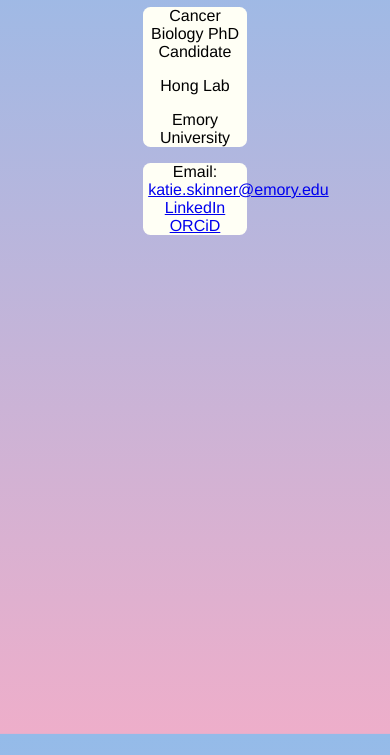
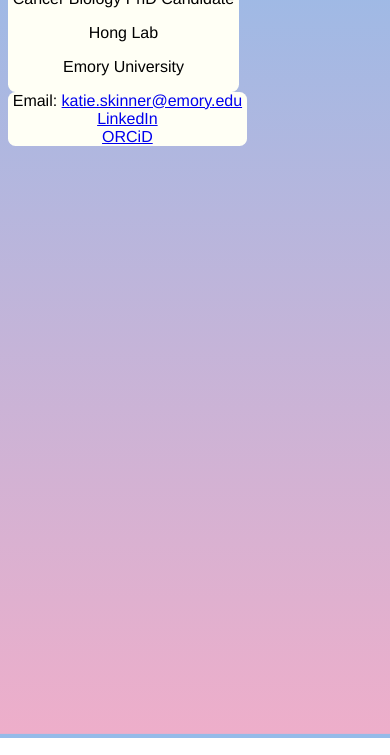
Before and after one commit to katieskinner98/katieskinner98.github.io, a plain HTML site: page index.html in a window 390 px wide. Shown: the part 114-869 px from the top of the page. Drawn offline with Linux system fonts and the light colour scheme.

Commit message:
Tweaks for phone view

```diff
--- a/style.css
+++ b/style.css
@@ -24,4 +24,6 @@ body {
     margin: auto;
     padding-right: 5px;
     padding-left: 5px;
+    min-width: fit-content;
+    display: inline-block;
 }
```
